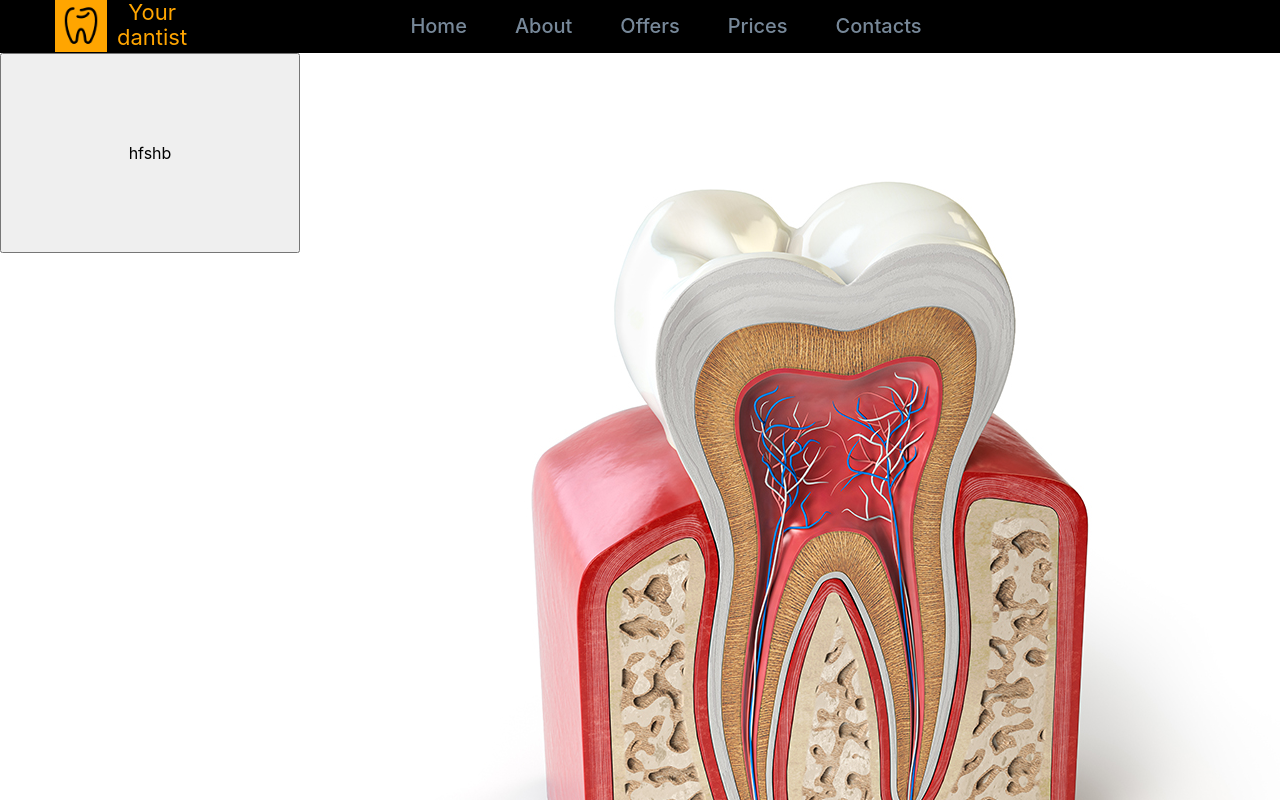
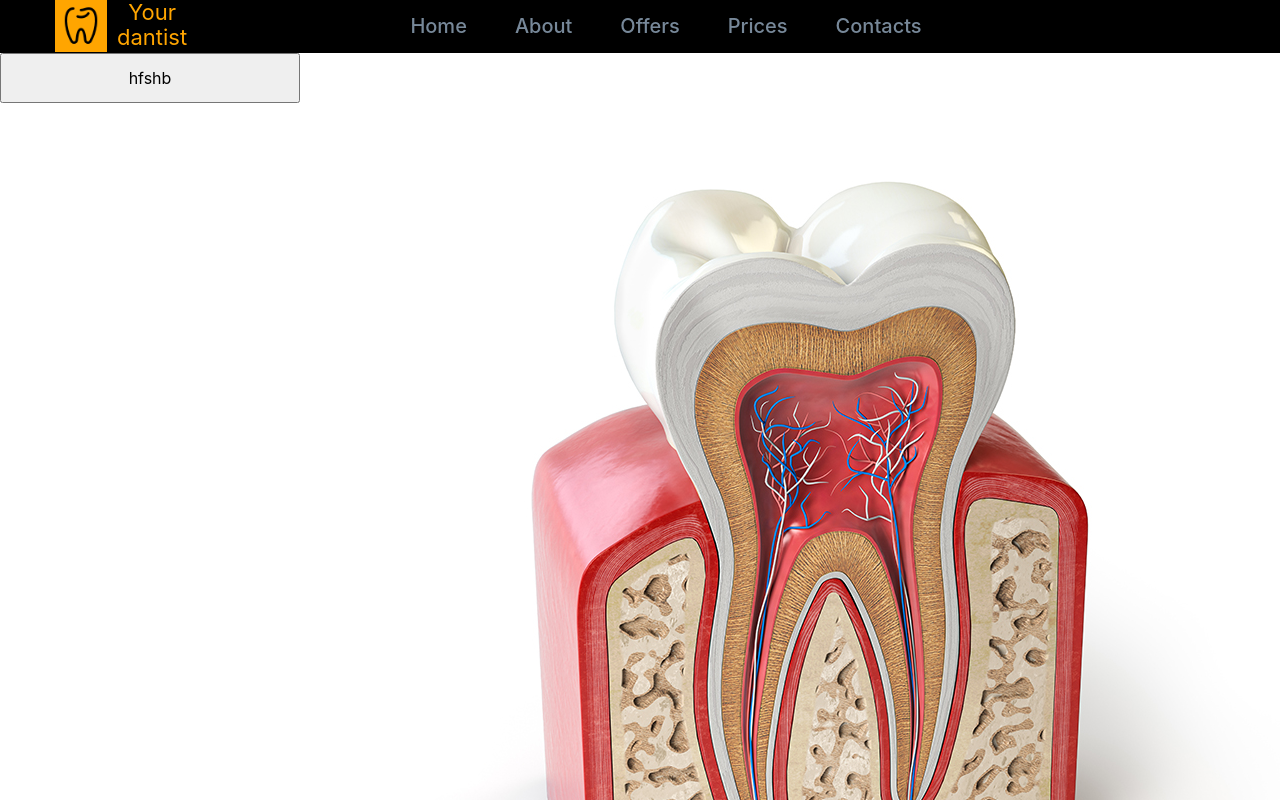
Before and after one commit to Yana-Yeg/Stomatology, a React (Create React App) app: page /prices in a window 1280 px wide. Shown: the top 800 px of the page. Built offline with nearby package versions, Linux system fonts and the light colour scheme.

Commit message:
wrong try

```diff
--- a/src/components/--prices/Prices/Prices.jsx
+++ b/src/components/--prices/Prices/Prices.jsx
@@ -10,16 +10,22 @@ const Prices = () => {
   // const toggleModal = () => {
   //   setIsOpen((prev) => !prev);
   // };
+  const open = (e) => {
+    console.log("e.target :>> ", e.target);
+    if (e.target.tagName === "BUTTON") {
+      e.target.classList.toggle("checked");
+    }
+  };
 
   return (
     <div className={style.wrap}>
       <div>
         <ul>
-          <li className={style.wrapper}>
+          <li className={style.wrapper} onClick={(e) => open(e)}>
             {/* <button className={style.btn} onClick={() => toggleModal()}>
               General dentistry
             </button> */}
-            <button className={style.button}> hfshb</button>
+            <button className={style.button}>hfshb</button>
 
             <p className={style.desctiption}>
               Lorem ipsum dolor sit amet consectetur adipisicing elit. Ducimus
--- a/src/components/--prices/Prices/Prices.module.scss
+++ b/src/components/--prices/Prices/Prices.module.scss
@@ -17,22 +17,46 @@
 
 .wrapper{
         position: relative;
-            overflow: hidden;
-}
-.button{
-    width: 300px;height: 200px;
+            // overflow: hidden;
 }
  .desctiption {
-     height: 100%;
-     position: absolute;
+     display: none;
+     //  height: 100%;
+     //  position: absolute;
 
-     top: 0;
-     transform: translateY(100%);
-     transition: transform 500ms;
-     transition-timing-function: cubic-bezier(0.4, 0, 0.2, 1);
+     //  top: 0;
+     //  transform: translateY(100%);
+     //  transition: transform 500ms;
+     //  transition-timing-function: cubic-bezier(0.4, 0, 0.2, 1);
 
-     .button:hover &,
-     .button:focus & {
-         transform: translateY(0);
-     }
+     //  .button:hover &,
+     //  .button:focus & {
+     //      transform: translateY(0);
+     //  }
  }
+
+.button{
+    width: 300px;height: 50px;
+}
+.button.checked ~ .desctiption {
+        display: block;
+    }
+
+//  .desctiption {
+//     display: none;
+//     //  height: 100%;
+//     //  position: absolute;
+
+//     //  top: 0;
+//     //  transform: translateY(100%);
+//     //  transition: transform 500ms;
+//     //  transition-timing-function: cubic-bezier(0.4, 0, 0.2, 1);
+
+//     //  .button:hover &,
+//     //  .button:focus & {
+//     //      transform: translateY(0);
+//     //  }
+//  }
+//  .checked{
+//     display: block;
+//  }
```
